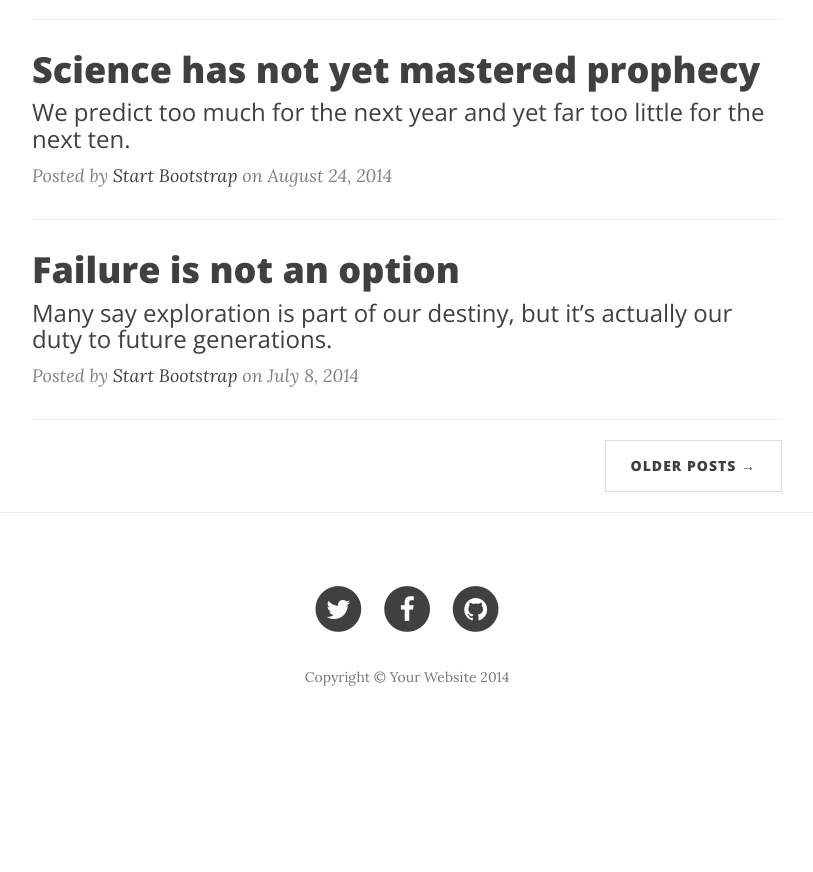
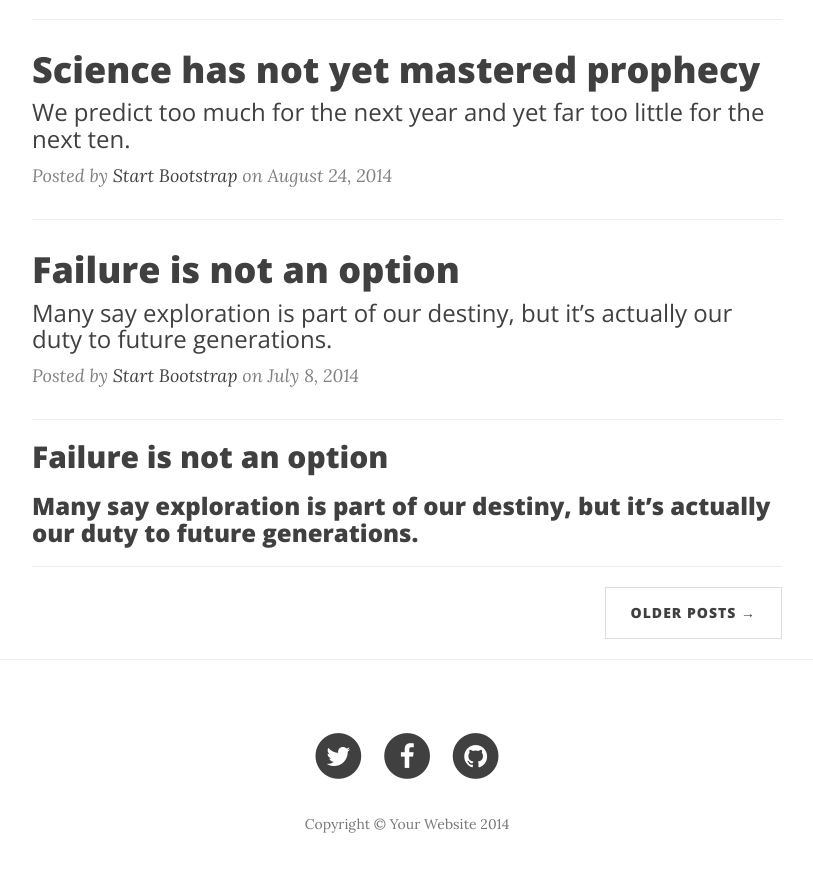
Before and after one commit to yitianshujia/yblog, a Jekyll site: the page built from index.html, in a window 1280 px wide and 900 px high, scrolled down 917 px. Shown: the top 872 px of the window, without its empty margins (233-1046 px from the left). Built offline with Jekyll 4.4.1, drawn with Linux system fonts in a browser that asks for light colours; nearby versions of some CDN libraries; Markdown is read by kramdown in place of the engine named in the settings; before the commit the page ends 1670 px from its top, so only the background shows below that.

Commit message:
New Test

```diff
--- a/index.html
+++ b/index.html
@@ -52,6 +52,17 @@ title: Homepage
                     <p class="post-meta">Posted by <a href="#">Start Bootstrap</a> on July 8, 2014</p>
                 </div>
                 <hr>
+                <div class="post-preview">
+                    <a href="test.html">
+                        <h2 class="test-title">
+                            Failure is not an option
+                        </h2>
+                        <h3 class="test-subtitle">
+                            Many say exploration is part of our destiny, but it’s actually our duty to future generations.
+                        </h3>
+                    </a>
+                </div>
+                <hr>
                 <!-- Pager -->
                 <ul class="pager">
                     <li class="next">
```
Also changed, not shown: test.html (added, +13 -0 lines).
